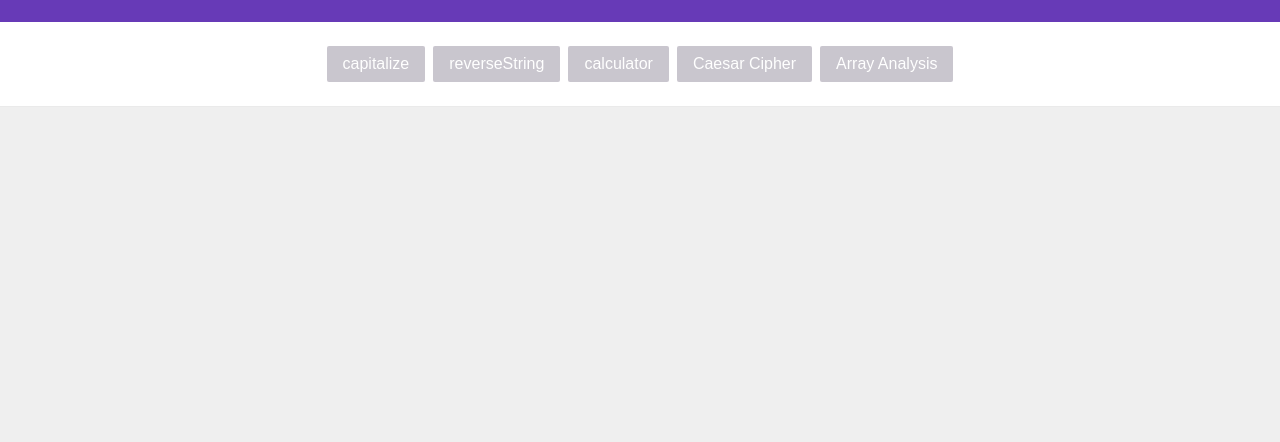
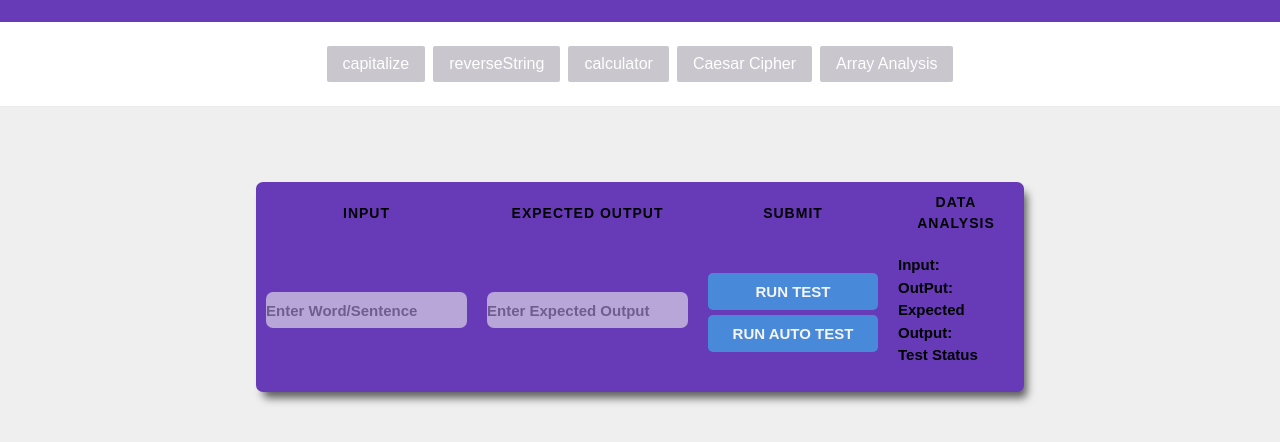
Before and after one commit to mrsuber/odin_project_11_Test_driven_developement, a plain HTML site: page index.html in a window 1280 px wide. Shown: the part 68-510 px from the top of the page. Drawn offline with Linux system fonts and the light colour scheme.

Commit message:
all front end done woking on the actual test now

```diff
--- a/css/styles.css
+++ b/css/styles.css
@@ -228,7 +228,7 @@ body.showLoginForm .popup {
 /* capitalizing first later front end code */
 .cap-container{
   margin: 1rem auto;
-  width: 50%;
+  width: 60%;
   min-height: 100px;
   padding-bottom: 15px;
   border-radius: 7px;
@@ -239,24 +239,59 @@ body.showLoginForm .popup {
 
 /* table decoration */
 table {
-  border: 1px solid #ccc;
+  border: none;
   border-collapse: collapse;
   margin:0;
   padding:0;
   width: 100%;
 }
 table tr {
-  border: 1px solid #ddd;
+  border: none;
   padding: 5px;
+
 }
-table th, table td {
+table th {
   padding: 10px;
   text-align: center;
+}
+table td {
+  padding: 10px;
+  text-align: left;
+  font-size: 15px;
+    font-weight: 600;
 }
 table th {
   font-size: 14px;
   letter-spacing: 1px;
   text-transform: uppercase;
+}
+table input::placeholder {
+/* color: blue; */
+font-size: 1em;
+}
+table input{
+  height: 36px;
+  border-radius: 7px;
+  border: none;
+  opacity: 60%;
+  background-color: #efefef;
+  color: #c11d52;
+  font-size: 1em;
+  font-weight: 600;
+}
+table button{
+  margin-top:5px;
+  width:100%;
+  padding:10px 0px;
+  text-transform:uppercase;
+  outline:none;
+  border:none;
+  font-size:15px;
+  font-weight:600;
+  border-radius:5px;
+  cursor:pointer;
+  background:#4889da;
+  color:#f5f5f5;
 }
 @media screen and (max-width: 600px) {
   table {
--- a/js/app.js
+++ b/js/app.js
@@ -135,6 +135,7 @@ function pageWrapper(){
   const wrapper = document.createElement('div')
   wrapper.classList.add('main-content')
   body.appendChild(wrapper)
+  capitalizeFrontEnd()
 }
 function openLoginForm(){
   document.body.classList.add("showLoginForm");
@@ -252,18 +253,75 @@ function doSomething(event){
 function eventListerners(){
   const myContact = document.querySelector('.download-btn')
   const changePage = document.querySelector('ul')
+  const runTest = document.querySelector('.run-test')
 
   myContact.addEventListener('click', downloadPopUp)
   changePage.addEventListener('click', doSomething)
+  runTest.addEventListener('click' , runManualTest)
 }
 function capitalizeFrontEnd(){
 
   const wrapper = document.querySelector('.main-content')
   const capContainer = document.createElement('div')
+  const table = document.createElement('table')
+  const tableHead = document.createElement('thead')
+  const tableHeadRow = document.createElement('tr')
+  const tableheadColomn1 = document.createElement('th')
+  const tableheadColomn2 = document.createElement('th')
+  const tableheadColomn3 = document.createElement('th')
+  const tableheadColomn4 = document.createElement('th')
+  const tableBody = document.createElement('tbody')
+  const tableBodyRow = document.createElement('tr')
+  const tableBodyColomn1 = document.createElement('td')
+  const tableBodyColomn2 = document.createElement('td')
+  const tableBodyColomn3 = document.createElement('td')
+  const tableBodyColomn4 = document.createElement('td')
+
+
 
   capContainer.classList.add('cap-container')
+  // tableBodyColomn1.classList.add('input')
+  // tableBodyColomn2.classList.add('expected-output')
+  tableheadColomn1.innerText = "Input"
+  tableheadColomn2.innerText = "Expected Output"
+  tableheadColomn3.innerText = "Submit"
+  tableheadColomn4.innerText = "Data Analysis"
+
+  tableBodyColomn1.innerHTML = '<input class="input" type="text" placeholder="Enter Word/Sentence">'
+  tableBodyColomn2.innerHTML = '<input class="expected-output" type="text" placeholder="Enter Expected Output">'
+  tableBodyColomn3.innerHTML = '<button class="run-test">Run Test</button><button class="run-auto-test">Run Auto Test</button>'
+  tableBodyColomn4.innerHTML="Input: <br>OutPut:<br>Expected Output:<br>Test Status"
+
   wrapper.appendChild(capContainer)
+  capContainer.appendChild(table)
+  table.appendChild(tableHead)
+  tableHead.appendChild(tableHeadRow)
+  tableHeadRow.appendChild(tableheadColomn1)
+  tableHeadRow.appendChild(tableheadColomn2)
+  tableHeadRow.appendChild(tableheadColomn3)
+  tableHeadRow.appendChild(tableheadColomn4)
 
+  table.appendChild(tableBody)
+  tableBody.appendChild(tableBodyRow)
+  tableBodyRow.appendChild(tableBodyColomn1)
+  tableBodyRow.appendChild(tableBodyColomn2)
+  tableBodyRow.appendChild(tableBodyColomn3)
+  tableBodyRow.appendChild(tableBodyColomn4)
+
+}
+function runManualTest(e){
+  // const input = document.querySelector('.input')
+  const expectedOutput = document.querySelector('.expected-output')
+  // console.log(input.value)
+  // if(input.value ===""){
+  //   alert("please enter a string")
+  // }
+  if(expectedOutput.value=""){
+    alert("please enter expected output")
+  }
+  // console.log(input.value)
+  console.log(expectedOutput.value)
+  console.log(e)
 }
 
 
```
